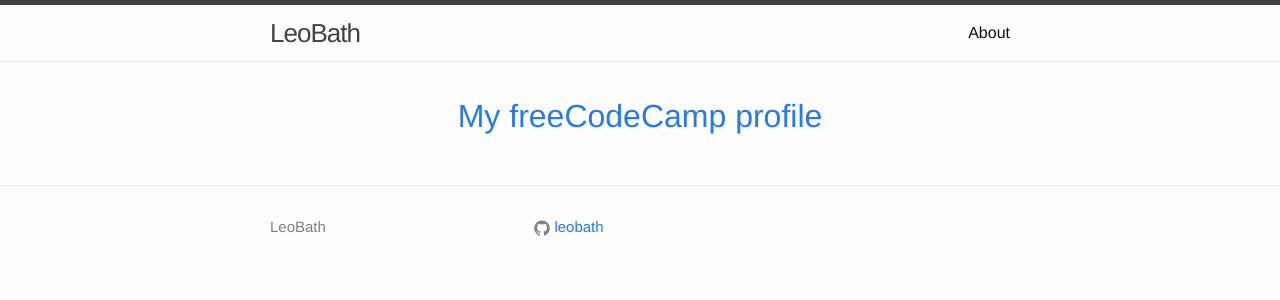
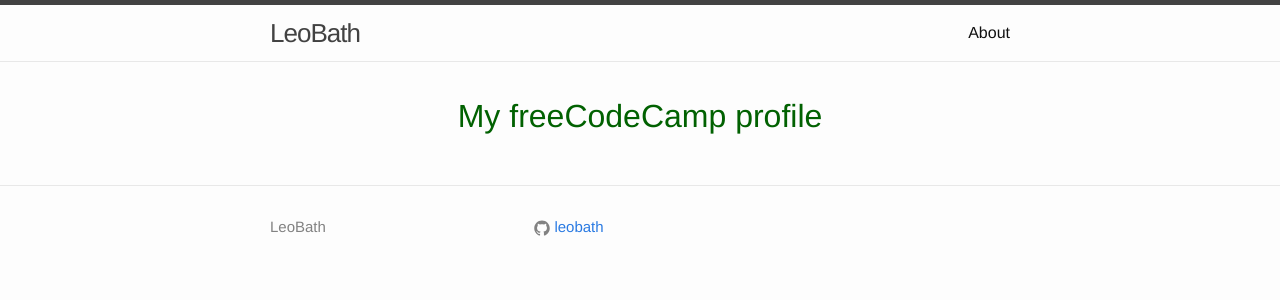
Before and after one commit to leobath/leobath.github.io, a Jekyll site: the page built from index.html, in a window 1280 px wide. Shown: the top 300 px of the page. Built offline with Jekyll 4.4.1, drawn with Linux system fonts in a browser that asks for light colours.

Commit message:
Update index.html

```diff
--- a/index.html
+++ b/index.html
@@ -2,10 +2,11 @@
 layout: default
 ---
 <h1 style="text-align: center">
-  <span style="color: #016101">
-  <a href="https://www.freecodecamp.org/leobath">My freeCodeCamp profile
+
+  <a href="https://www.freecodecamp.org/leobath">
+    <span style="color: #016101">My freeCodeCamp profile</span>
     </a>
-  </span>
+
 </h1>
 
 
```
